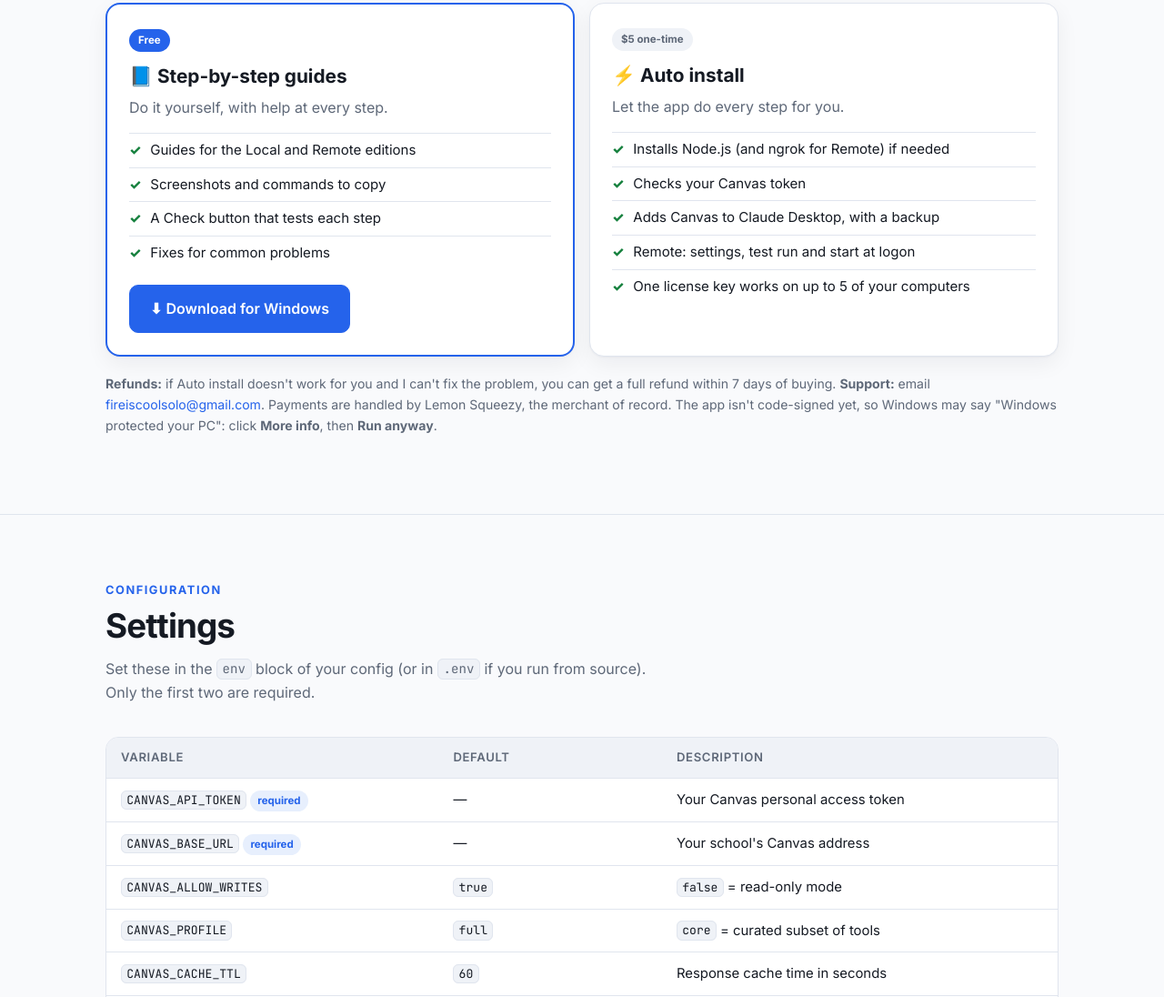
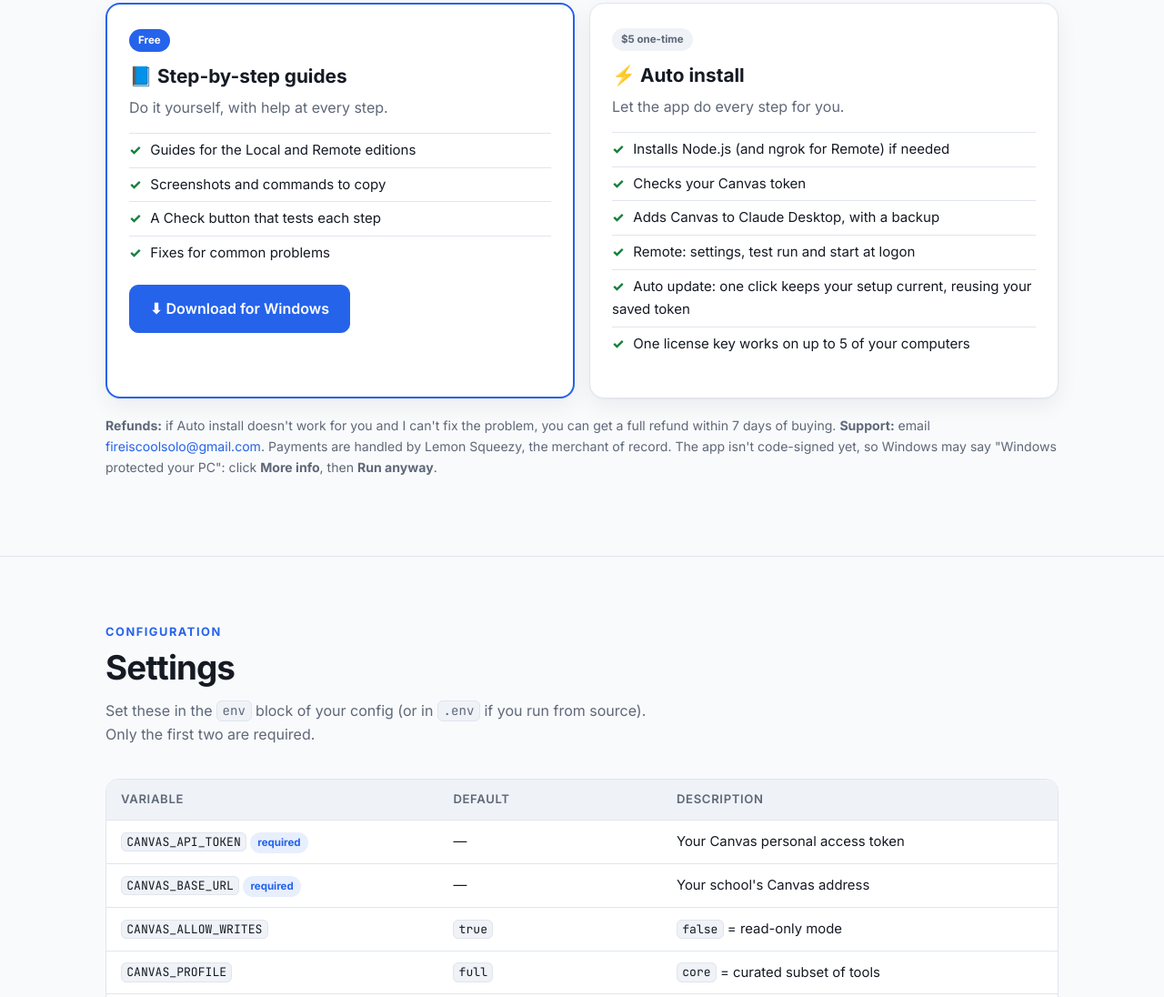
Before and after one commit to Fireiscoolsolo/canvas-lms-mcp-local, a website: page docs/index.html in a window 1280 px wide. Shown: the part 4425-5521 px from the top of the page at 91% size. Drawn offline with Linux system fonts and the light colour scheme.

Commit message:
Mention Auto update in the setup app's paid features

```diff
--- a/docs/index.html
+++ b/docs/index.html
@@ -292,6 +292,7 @@
         <li>Checks your Canvas token</li>
         <li>Adds Canvas to Claude Desktop, with a backup</li>
         <li>Remote: settings, test run and start at logon</li>
+        <li>Auto update: one click keeps your setup current, reusing your saved token</li>
         <li>One license key works on up to 5 of your computers</li>
       </ul>
     </div>
```
